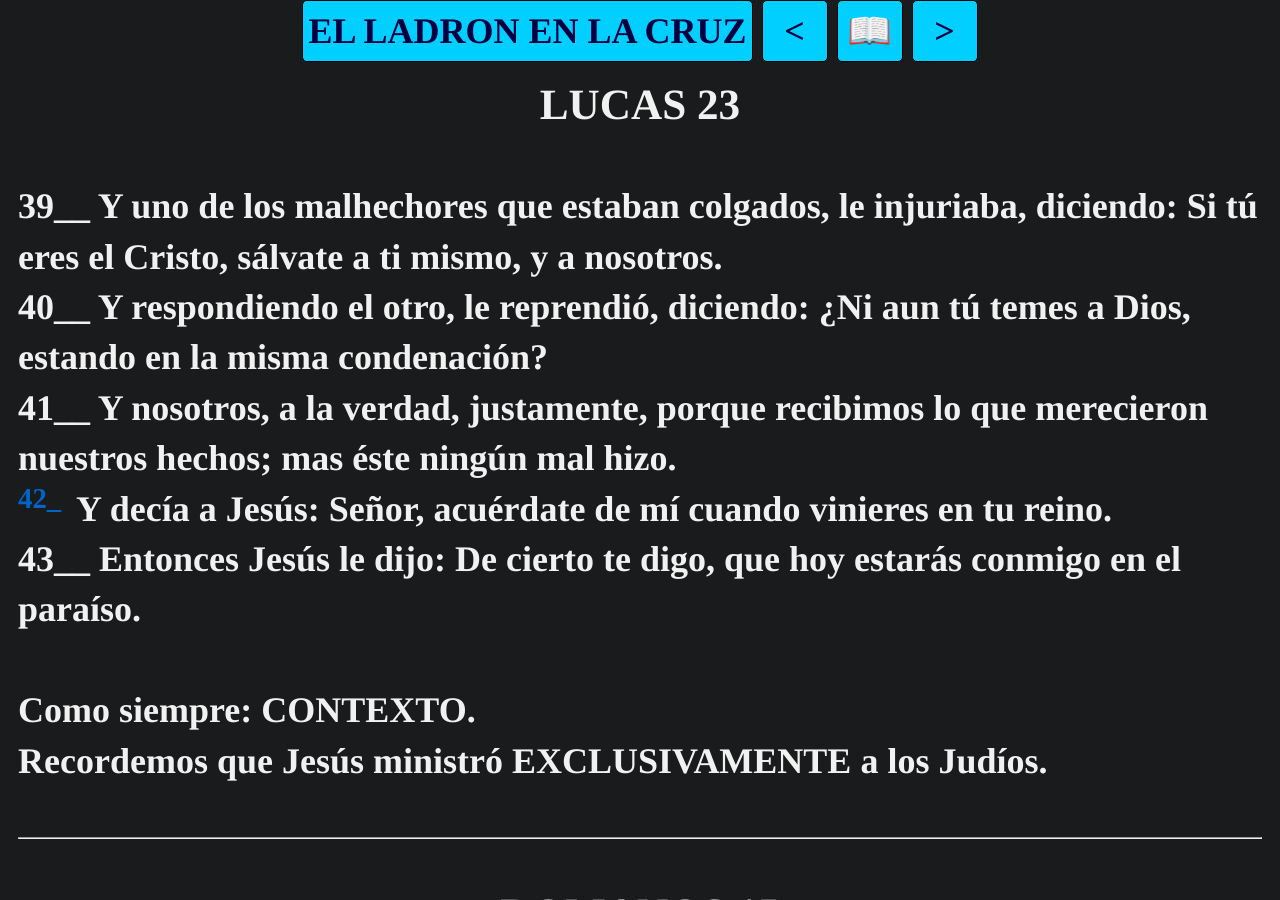
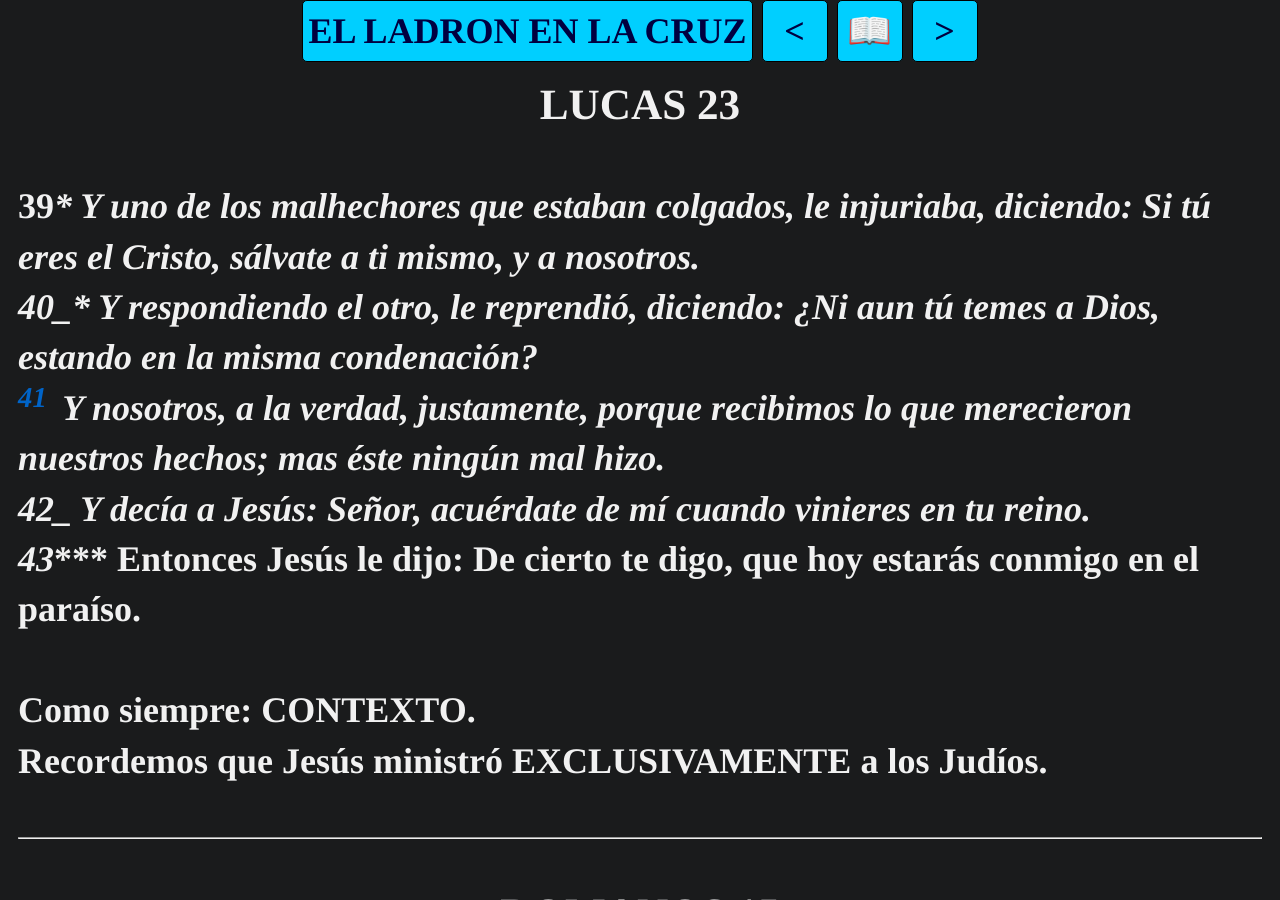
Before and after one commit to discipulodecristo/estudiobiblia, a Jekyll site: the page built from ensayos/ladron.md, in a window 1280 px wide and 900 px high. Built offline with Jekyll 4.4.1, drawn with Linux system fonts in a browser that asks for light colours; some web fonts are replaced.

```diff
--- a/ensayos/ladron.md
+++ b/ensayos/ladron.md
@@ -9,11 +9,11 @@ siguiente: "/index.htm"
 
 # LUCAS 23
 
-39__ Y uno de los malhechores que estaban colgados, le injuriaba, diciendo: Si tú eres el Cristo, sálvate a ti mismo, y a nosotros.
-**40__** Y respondiendo el otro, le reprendió, diciendo: ¿Ni aun tú temes a Dios, estando en la misma condenación?
-**41__ Y nosotros, a la verdad, justamente, porque recibimos lo que merecieron nuestros hechos; mas éste ningún mal hizo.
-42__* Y decía a Jesús: Señor, acuérdate de mí cuando vinieres en tu reino.
-43__** Entonces Jesús le dijo: De cierto te digo, que hoy estarás conmigo en el paraíso.
+39_* Y uno de los malhechores que estaban colgados, le injuriaba, diciendo: Si tú eres el Cristo, sálvate a ti mismo, y a nosotros.
+**40_*** Y respondiendo el otro, le reprendió, diciendo: ¿Ni aun tú temes a Dios, estando en la misma condenación?
+**41_* Y nosotros, a la verdad, justamente, porque recibimos lo que merecieron nuestros hechos; mas éste ningún mal hizo.
+42_** Y decía a Jesús: Señor, acuérdate de mí cuando vinieres en tu reino.
+43_*** Entonces Jesús le dijo: De cierto te digo, que hoy estarás conmigo en el paraíso.
 
 Como siempre: **CONTEXTO.**
 Recordemos que Jesús ministró **EXCLUSIVAMENTE** a los Judíos.
```
